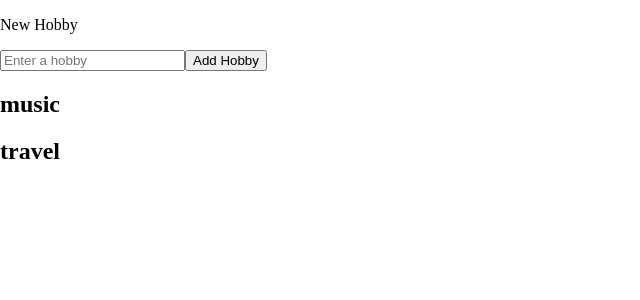
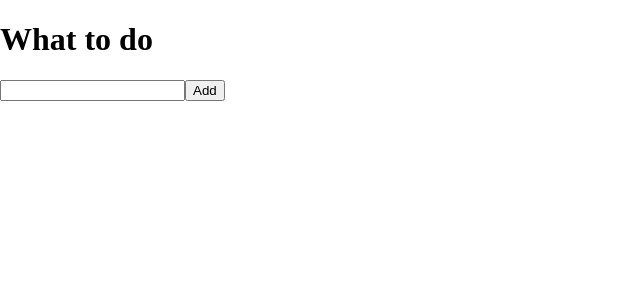
Before and after one commit to vishalsankpal/vite-project, a React (Vite) app: page / in a window 1280 px wide. Shown: the top 300 px of the page, without its empty margins (0-640 px from the left). Built offline with nearby package versions, Linux system fonts and the light colour scheme.

Commit message:
Todo and Hobbies completed

```diff
--- a/src/App.jsx
+++ b/src/App.jsx
@@ -4,7 +4,7 @@ import CorrectedForm from "./Day-3-task/CorrectedForm";
 //import Parent from "./Day-2-component/Parent";
 import Form from "./Day-3-task/Form";
 import Hobbies from "./Day-4/Hobbies";
-// import TodoWrapper from "./Todo/TodoWrapper";
+import TodoWrapper from "./Todo/TodoWrapper";
 //import ClassBased from "./Day-3/ClassBased";
 
 function App() {
@@ -28,8 +28,8 @@ function App() {
       <ClassBased name="vishal" /> */}
       {/* <Form />
       <CorrectedForm /> */}
-      {/* <TodoWrapper /> */}
-      <Hobbies />
+      <TodoWrapper />
+      {/* <Hobbies /> */}
     </>
   );
 }
--- a/src/Todo/EditTodoForm.jsx
+++ b/src/Todo/EditTodoForm.jsx
@@ -1,7 +1,22 @@
-// import React from "react";
-
-// function EditTodoForm() {
-//   return <div></div>;
-// }
-
-// export default EditTodoForm;
+import { useState } from "react";
+function EditTodoForm({ editTodo, task }) {
+  const [value, setValue] = useState(task.task);
+  const submitHandler = (e) => {
+    e.preventDefault();
+    if (value.trim() !== "") {
+      editTodo(value, task.id);
+      setValue("");
+    }
+  };
+  return (
+    <form onSubmit={submitHandler}>
+      <input
+        type="text"
+        onChange={(e) => setValue(e.target.value)}
+        value={value}
+      />
+      <button type="submit">Update</button>
+    </form>
+  );
+}
+export default EditTodoForm;
--- a/src/Todo/TodoForm.jsx
+++ b/src/Todo/TodoForm.jsx
@@ -1,24 +1,24 @@
-// import React, { useState } from "react";
+import React, { useState } from "react";
 
-// function TodoForm({ addTodo }) {
-//   const [value, setValue] = useState("");
-//   const submitHandler = (e) => {
-//     e.preventDefault();
-//     addTodo(value);
-//     setValue("");
-//     // if (value.trim() !== "") {
-//     // }
-//   };
-//   return (
-//     <form onSubmit={submitHandler}>
-//       <input
-//         type="text"
-//         onChange={(e) => setValue(e.target.value)}
-//         value={value}
-//       />
-//       <button type="submit">Add</button>
-//     </form>
-//   );
-// }
+function TodoForm({ addTodo }) {
+  const [value, setValue] = useState("");
+  const submitHandler = (e) => {
+    e.preventDefault();
+    addTodo(value);
+    setValue("");
+    // if (value.trim() !== "") {
+    // }
+  };
+  return (
+    <form onSubmit={submitHandler}>
+      <input
+        type="text"
+        onChange={(e) => setValue(e.target.value)}
+        value={value}
+      />
+      <button type="submit">Add</button>
+    </form>
+  );
+}
 
-// export default TodoForm;
+export default TodoForm;
--- a/src/Todo/TodoList.jsx
+++ b/src/Todo/TodoList.jsx
@@ -1,16 +1,16 @@
-// import React from "react";
-// import "./todo.css";
-// function TodoList({ data, toggleComplete,delete}) {
-//   console.log(data);
-//   return (
-//     <>
-//       <div className={data.completed ? "complete" : "non"}>
-//         <h2 onClick={() => toggleComplete(data.id)}>{data.task}</h2>
-//         <button>Edit</button>
-//         <button onClick={()=> delete(data.id)}>Delete</button>
-//       </div>
-//     </>
-//   );
-// }
+import React from "react";
+import "./todo.css";
+function TodoList({ data, toggleComplete, deleteData, editTodoForm }) {
+  console.log(data);
+  return (
+    <>
+      <div className={data.completed ? "complete" : "non"}>
+        <h2 onClick={() => toggleComplete(data.id)}>{data.task}</h2>
+        <button onClick={() => editTodoForm(data.id)}>Edit</button>
+        <button onClick={() => deleteData(data.id)}>Delete</button>
+      </div>
+    </>
+  );
+}
 
-// export default TodoList;
+export default TodoList;
--- a/src/Todo/TodoWrapper.jsx
+++ b/src/Todo/TodoWrapper.jsx
@@ -1,48 +1,67 @@
-// import React, { useState } from "react";
-// import TodoForm from "./TodoForm";
-// import TodoList from "./TodoList";
+import React, { useState } from "react";
+import TodoForm from "./TodoForm";
+import TodoList from "./TodoList";
+import EditTodoForm from "./EditTodoForm";
+function TodoWrapper() {
+  const [todos, setTodos] = useState([]);
+  let [uid, setUid] = useState(0);
+  const addTodo = (todo) => {
+    setUid(uid + 1);
+    setTodos([
+      ...todos,
+      {
+        id: uid,
+        task: todo,
+        completed: false,
+        isEditing: false,
+      },
+    ]);
+    console.log(todos);
+  };
+  const toggle = (id) => {
+    setTodos(
+      todos.map((todo) =>
+        todo.id === id ? { ...todo, completed: !todo.completed } : todo
+      )
+    );
+  };
+  const deleteTodo = (id) => {
+    setTodos(todos.filter((todo) => todo.id !== id));
+  };
+  const editForm = (id) => {
+    setTodos(
+      todos.map((item) =>
+        item.id === id ? { ...item, isEditing: !item.isEditing } : item
+      )
+    );
+  };
+  const editTask = (task, id) => {
+    setTodos(
+      todos.map((todo) =>
+        todo.id === id ? { ...todo, task, isEditing: !todo.isEditing } : todo
+      )
+    );
+  };
+  return (
+    <div>
+      <h1>What to do</h1>
+      <TodoForm addTodo={addTodo} />
+      {todos.map((item, index) =>
+        // console.log(item)
+        item.isEditing ? (
+          <EditTodoForm editTodo={editTask} task={item} key={item.id} />
+        ) : (
+          <TodoList
+            data={item}
+            key={index}
+            toggleComplete={toggle}
+            deleteData={deleteTodo}
+            editTodoForm={editForm}
+          />
+        )
+      )}
+    </div>
+  );
+}
 
-// function TodoWrapper() {
-//   const [todos, setTodos] = useState([]);
-//   let [uid, setUid] = useState(0);
-//   const addTodo = (todo) => {
-//     setUid(uid + 1);
-//     setTodos([
-//       ...todos,
-//       {
-//         id: uid,
-//         task: todo,
-//         completed: false,
-//         isEditing: false,
-//       },
-//     ]);
-//     console.log(todos);
-//   };
-//   const toggle = (id) => {
-//     setTodos(
-//       todos.map((todo) =>
-//         todo.id === id ? { ...todo, completed: !todo.completed } : todo
-//       )
-//     );
-//   };
-//   const deleteTodo = (id) => {
-//     setTodos(todos.filter((todo) => todo.id !== id));
-//   };
-//   return (
-//     <div>
-//       <h1>What to do</h1>
-//       <TodoForm addTodo={addTodo} />
-//       {todos.map((item, index) => (
-//         // console.log(item)
-//         <TodoList
-//           data={item}
-//           key={index}
-//           toggleComplete={toggle}
-//           delete={deleteTodo}
-//         />
-//       ))}
-//     </div>
-//   );
-// }
-
-// export default TodoWrapper;
+export default TodoWrapper;
```
